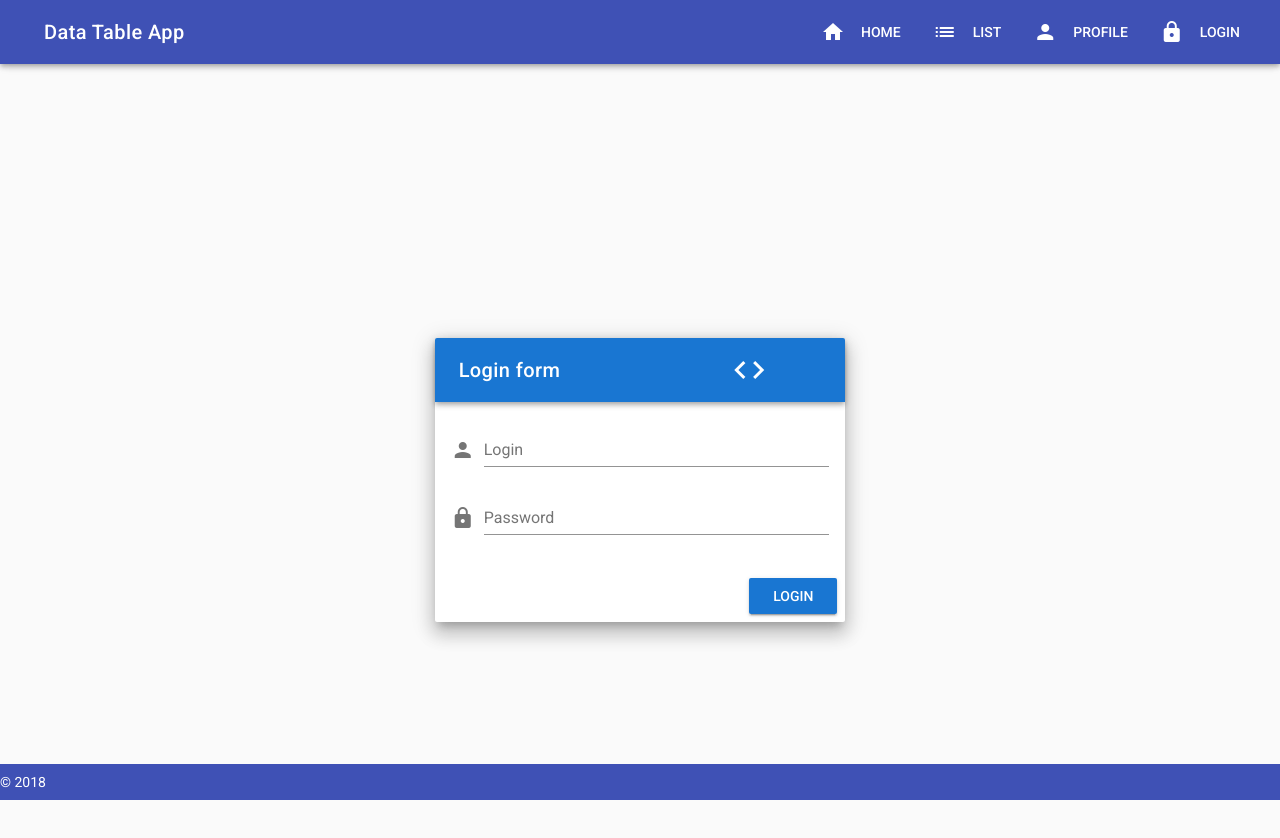
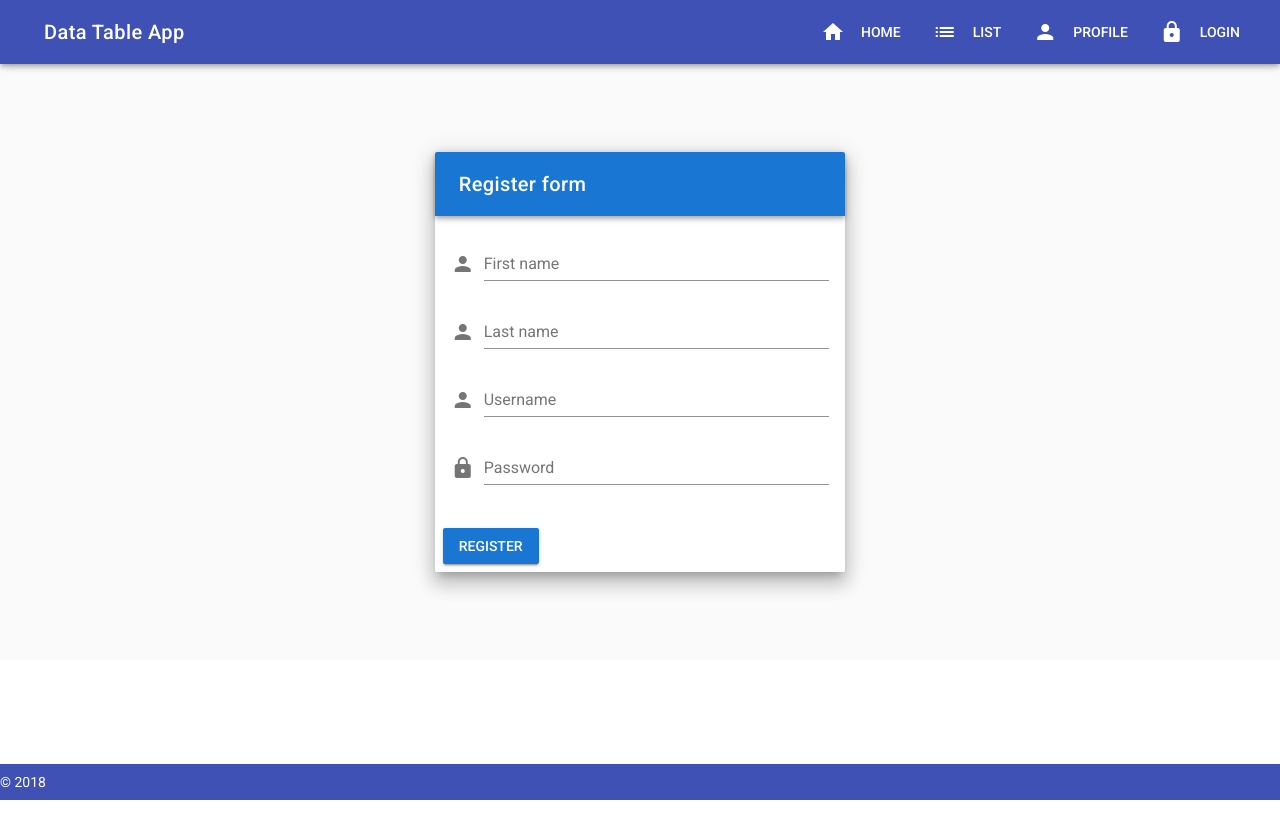
Before and after one commit to webistomin/vuejs-table-component, a Vue app: page /registration in a window 1280 px wide. Shown: the top 838 px of the page. After the commit the page ends 800 px from the top, so only its background shows below. Built offline with nearby package versions, Linux system fonts and the light colour scheme.

Commit message:
Разметил формы. Подключил сторонние библиотеки

```diff
--- a/src/components/Auth/Login.vue
+++ b/src/components/Auth/Login.vue
@@ -1,41 +1,34 @@
 <template>
   <v-app id="inspire">
     <v-content>
-      <v-container fluid fill-height>
+      <v-container fluid>
         <v-layout align-center justify-center>
           <v-flex xs12 sm8 md4>
             <v-card class="elevation-12">
               <v-toolbar dark color="primary">
                 <v-toolbar-title>Login form</v-toolbar-title>
-                <v-spacer></v-spacer>
-                <v-tooltip bottom>
-                  <v-btn
-                    slot="activator"
-                    :href="source"
-                    icon
-                    large
-                    target="_blank"
-                  >
-                    <v-icon large>code</v-icon>
-                  </v-btn>
-                  <span>Source</span>
-                </v-tooltip>
-                <v-tooltip right>
-                  <v-btn slot="activator" icon large href="https://codepen.io/johnjleider/pen/wyYVVj" target="_blank">
-                    <v-icon large>mdi-codepen</v-icon>
-                  </v-btn>
-                  <span>Codepen</span>
-                </v-tooltip>
               </v-toolbar>
               <v-card-text>
                 <v-form>
-                  <v-text-field prepend-icon="person" name="login" label="Login" type="text"></v-text-field>
-                  <v-text-field id="password" prepend-icon="lock" name="password" label="Password" type="password"></v-text-field>
+                  <v-text-field prepend-icon="person"
+                                name="username"
+                                label="Username"
+                                type="text"
+                                v-model="username">
+                  </v-text-field>
+                  <v-text-field id="password"
+                                prepend-icon="lock"
+                                name="password"
+                                label="Password"
+                                type="password"
+                                v-model="password">
+                  </v-text-field>
                 </v-form>
               </v-card-text>
               <v-card-actions>
+                <v-btn color="primary" to="/">Login</v-btn>
+                <v-btn color="primary" to="/registration">Register</v-btn>
                 <v-spacer></v-spacer>
-                <v-btn color="primary">Login</v-btn>
               </v-card-actions>
             </v-card>
           </v-flex>
@@ -47,11 +40,17 @@
 
 <script>
   export default {
-    data: () => ({
-      drawer: null,
-    }),
-    props: {
-      source: String,
+    data() {
+      return {
+        username: '',
+        password: '',
+      };
     },
   };
 </script>
+
+<style>
+  .application--wrap {
+    min-height: auto;
+  }
+</style>
--- a/src/components/Auth/Registration.vue
+++ b/src/components/Auth/Registration.vue
@@ -6,36 +6,35 @@
           <v-flex xs12 sm8 md4>
             <v-card class="elevation-12">
               <v-toolbar dark color="primary">
-                <v-toolbar-title>Login form</v-toolbar-title>
-                <v-spacer></v-spacer>
-                <v-tooltip bottom>
-                  <v-btn
-                    slot="activator"
-                    :href="source"
-                    icon
-                    large
-                    target="_blank"
-                  >
-                    <v-icon large>code</v-icon>
-                  </v-btn>
-                  <span>Source</span>
-                </v-tooltip>
-                <v-tooltip right>
-                  <v-btn slot="activator" icon large href="https://codepen.io/johnjleider/pen/wyYVVj" target="_blank">
-                    <v-icon large>mdi-codepen</v-icon>
-                  </v-btn>
-                  <span>Codepen</span>
-                </v-tooltip>
+                <v-toolbar-title>Register form</v-toolbar-title>
               </v-toolbar>
               <v-card-text>
                 <v-form>
-                  <v-text-field prepend-icon="person" name="login" label="Login" type="text"></v-text-field>
-                  <v-text-field id="password" prepend-icon="lock" name="password" label="Password" type="password"></v-text-field>
+                  <v-text-field prepend-icon="person"
+                                name="login"
+                                label="First name"
+                                type="text">
+                  </v-text-field>
+                  <v-text-field prepend-icon="person"
+                                name="login"
+                                label="Last name"
+                                type="text">
+                  </v-text-field>
+                  <v-text-field prepend-icon="person"
+                                name="login"
+                                label="Username"
+                                type="text">
+                  </v-text-field>
+                  <v-text-field id="password"
+                                prepend-icon="lock"
+                                name="password"
+                                label="Password"
+                                type="password">
+                  </v-text-field>
                 </v-form>
               </v-card-text>
               <v-card-actions>
-                <v-spacer></v-spacer>
-                <v-btn color="primary">Login</v-btn>
+                <v-btn color="primary">Register</v-btn>
               </v-card-actions>
             </v-card>
           </v-flex>
@@ -55,3 +54,9 @@
     },
   };
 </script>
+
+<style>
+  .application--wrap {
+    min-height: auto;
+  }
+</style>
--- a/src/main.js
+++ b/src/main.js
@@ -1,12 +1,14 @@
 // The Vue build version to load with the `import` command
 // (runtime-only or standalone) has been set in webpack.base.conf with an alias.
+import Vuelidate from 'vuelidate';
 import Vuetify from 'vuetify';
 import 'vuetify/dist/vuetify.min.css';
 import Vue from 'vue';
 import App from './App';
 import router from './router';
 
-Vue.use(Vuetify);
+
+Vue.use(Vuetify, Vuelidate);
 
 Vue.config.productionTip = false;
 
```
Also changed, not shown: package.json (+5 -2 lines), 1 other file (tests, documents, lock files or other folders).
